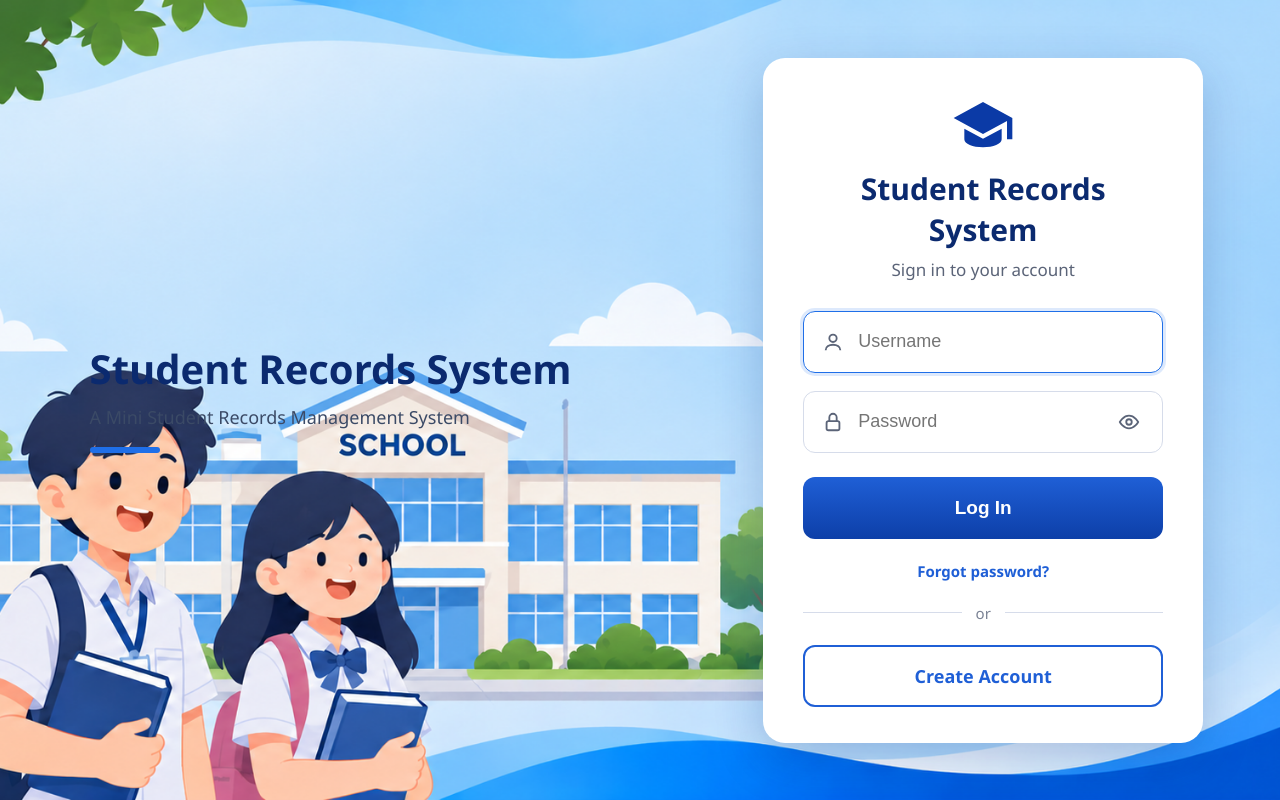
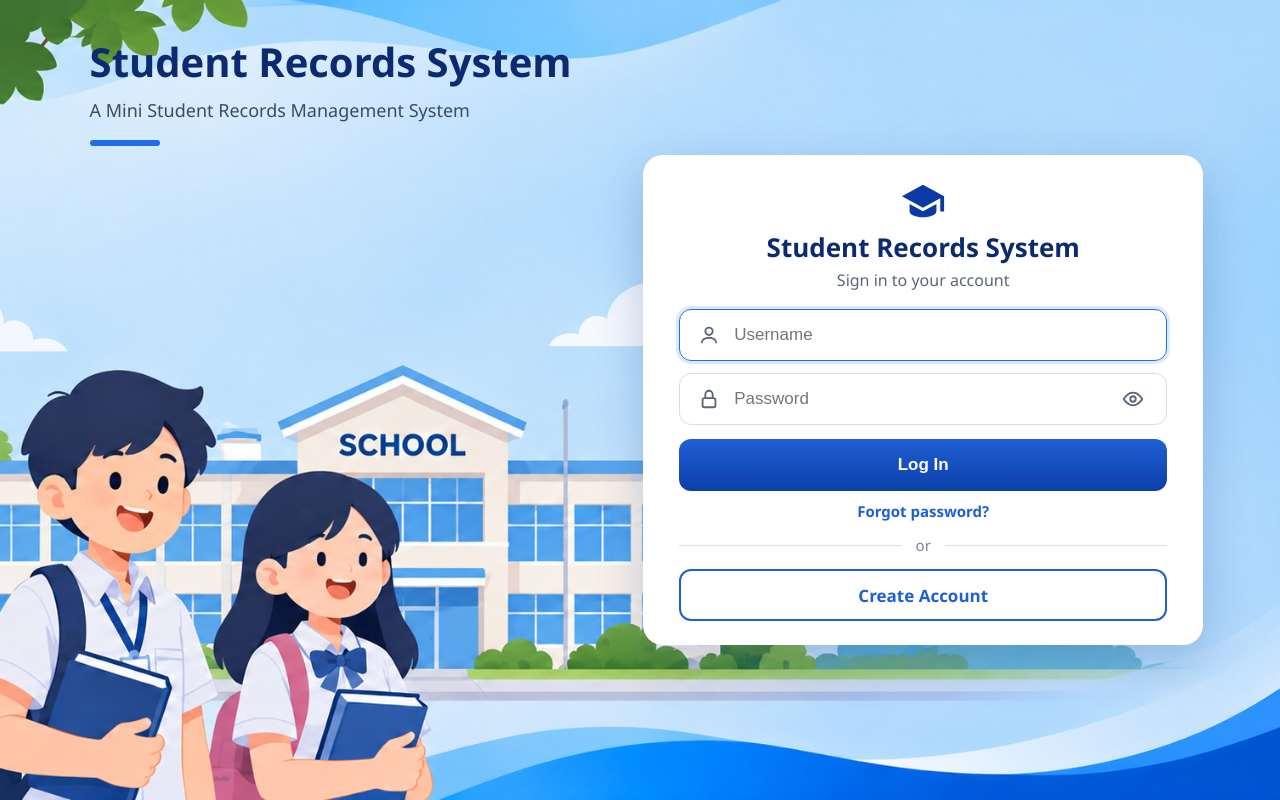
Before and after one commit to ranaraapplegrace03/student-records, a PHP site: page /login.php in a window 1280 px wide. Run offline with PHP 8.4, Linux system fonts and the light colour scheme; a stand-in replaces the project's code that opens the database connection.

Commit message:
Update style.css

```diff
--- a/style.css
+++ b/style.css
@@ -765,3 +765,29 @@ table { min-width: 620px; }
   .brand p { font-size: 18px; }
   .login-card { width: 440px; padding: 36px 40px; }
 }
+
+/* ---------- Login page: wider, shorter card and title moved up (laptops) ---------- */
+@media (min-width: 901px) {
+  .login-page { display: flex; align-items: center; justify-content: flex-end; padding: 32px 6%; box-sizing: border-box; }
+  .brand { position: absolute; top: 56px; left: 7%; max-width: 45%; }
+  .login-card {
+    position: static; transform: none; margin-left: auto; flex-shrink: 0;
+    width: 600px; padding: 26px 44px; border-radius: 20px;
+  }
+  .login-card .cap { width: 46px; height: 46px; margin-bottom: 4px; }
+  .login-card h2 { font-size: 26px; }
+  .login-card .sub { font-size: 16px; margin: 4px 0 18px; }
+  .login-card .field { height: 52px; margin-bottom: 12px; }
+  .login-card .field input { font-size: 17px; }
+  .login-card .login-btn, .login-card .secondary-btn { height: 52px; font-size: 17px; }
+  .login-card .login-btn { margin-top: 2px; }
+  .login-card .divider { margin: 14px 0; }
+  .login-card .back-link { margin: 10px 0 0; font-size: 15px; }
+  .login-card .error, .login-card .success { margin-bottom: 12px; padding: 10px 14px; font-size: 15px; }
+}
+@media (min-width: 901px) and (max-width: 1280px) {
+  .brand { top: 40px; }
+  .brand h1 { font-size: 40px; }
+  .brand p { font-size: 18px; }
+  .login-card { width: 560px; padding: 24px 36px; }
+}
```
